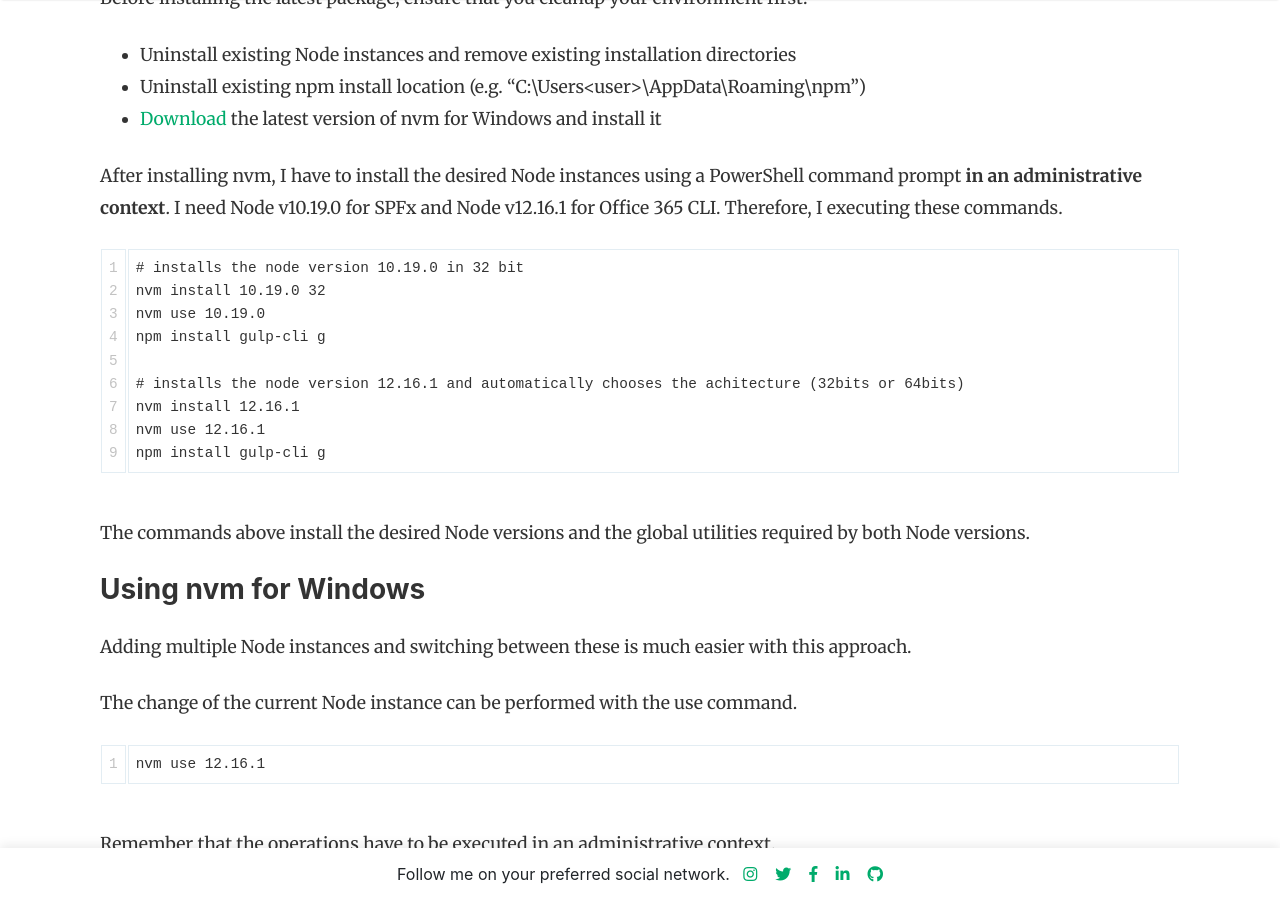
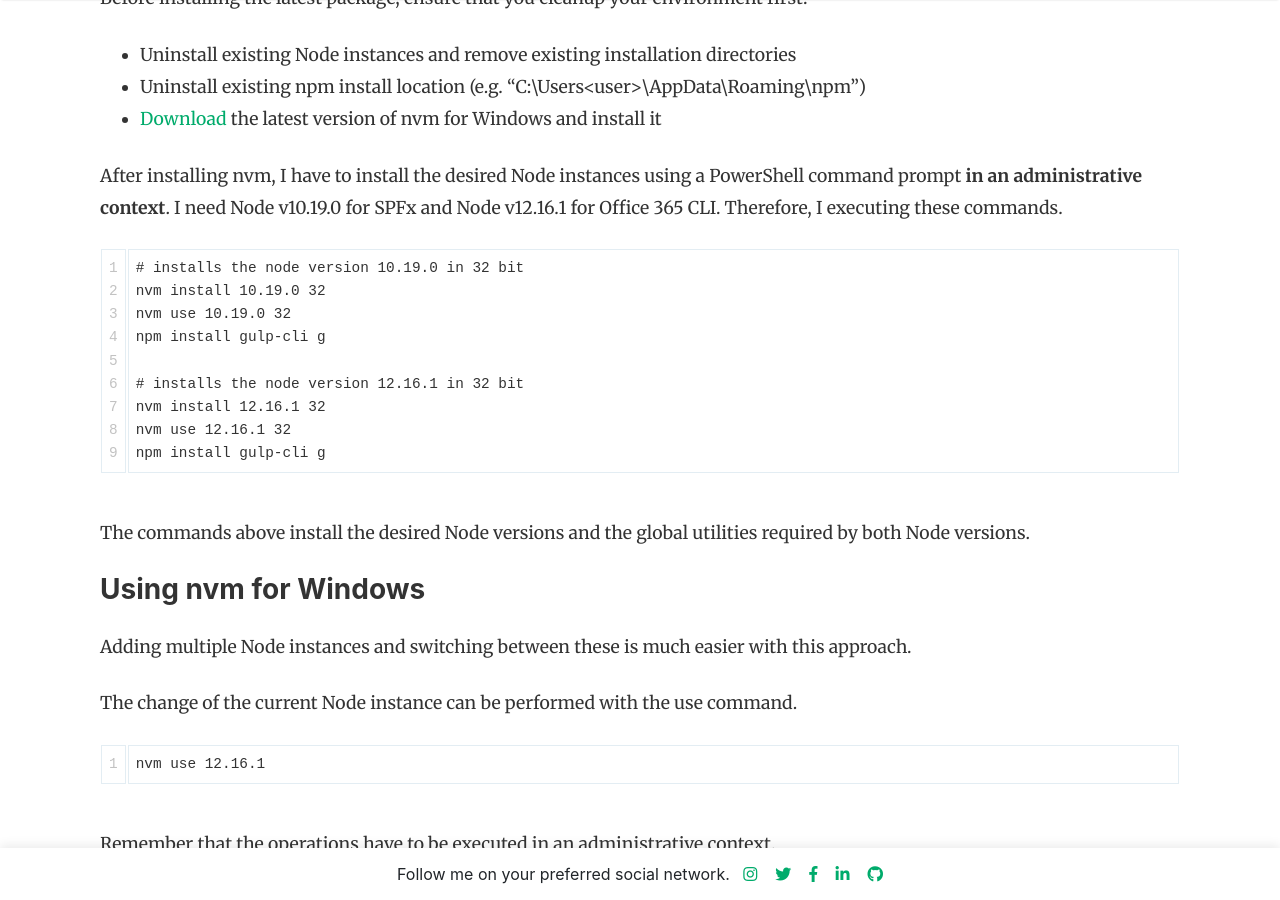
Before and after one commit to plamber/plamber.github.io, a Jekyll site: the page built from _posts/2020-04-06-Install-Multiple-Node-Versions-On-Windows.md, in a window 1280 px wide and 900 px high, scrolled down 1015 px. Built offline with Jekyll 4.4.1, drawn with Linux system fonts in a browser that asks for light colours; nearby versions of some CDN libraries; comment, search, counter and statistics services are not loaded.

Commit message:
fixed the steps

````diff
--- a/_posts/2020-04-06-Install-Multiple-Node-Versions-On-Windows.md
+++ b/_posts/2020-04-06-Install-Multiple-Node-Versions-On-Windows.md
@@ -29,12 +29,12 @@ After installing nvm, I have to install the desired Node instances using a Power
 ```
 # installs the node version 10.19.0 in 32 bit
 nvm install 10.19.0 32
-nvm use 10.19.0
+nvm use 10.19.0 32
 npm install gulp-cli g
 
-# installs the node version 12.16.1 and automatically chooses the achitecture (32bits or 64bits)
-nvm install 12.16.1
-nvm use 12.16.1
+# installs the node version 12.16.1 in 32 bit
+nvm install 12.16.1 32
+nvm use 12.16.1 32
 npm install gulp-cli g
 ```
 
````
